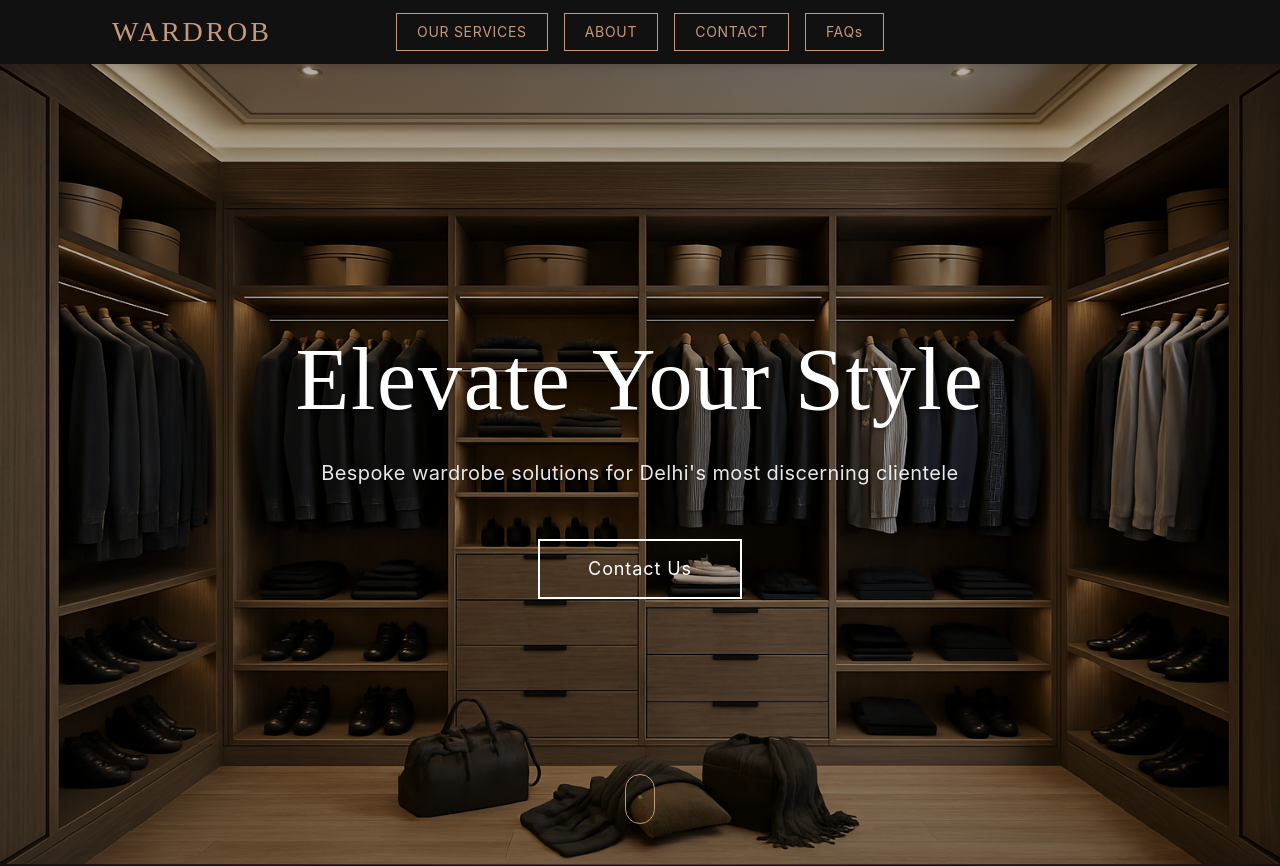
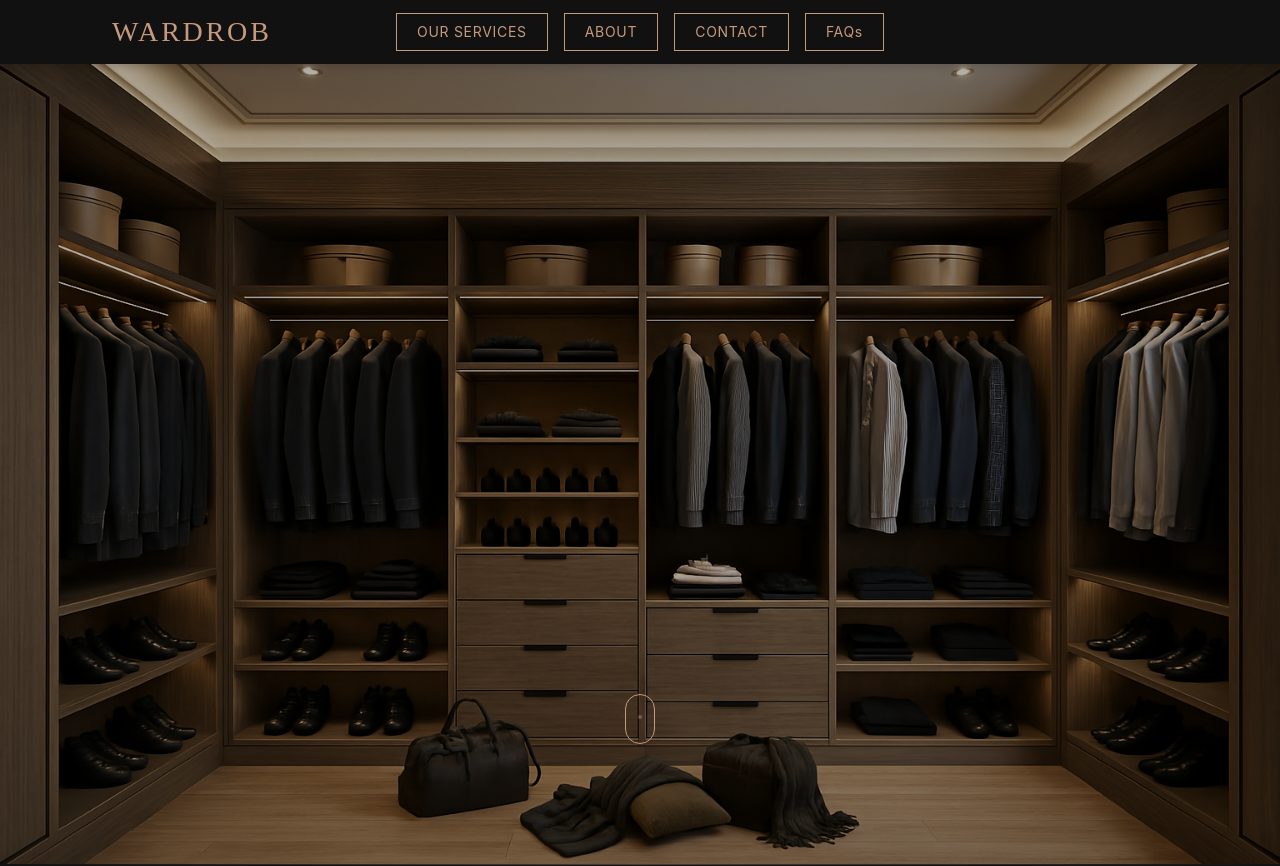
Before and after one commit to infospiceinteriors-pixel/spiceinteriorswebsite, a React (Vite) app: page / in a window 1280 px wide. Shown: the top 866 px of the page. Built offline with nearby package versions, Linux system fonts and the light colour scheme.

Commit message:
hero change

```diff
--- a/src/layouts/MainLayout.tsx
+++ b/src/layouts/MainLayout.tsx
@@ -334,8 +334,7 @@ const MainLayout = ({ children }: MainLayoutProps) => {
               <Typography variant="subtitle2" sx={{ mb: 2 }}>Contact</Typography>
               <Typography variant="body2" sx={{ opacity: 0.7 }}>
                 Delhi NCR, India<br />
-                contact@wardrob.com<br />
-                +91 98XXXXXXXX
+                +31 683142404
               </Typography>
             </Box>
           </Box>
--- a/src/sections/HeroSection.tsx
+++ b/src/sections/HeroSection.tsx
@@ -1,4 +1,4 @@
-import { Box, Typography, Button, useTheme, useMediaQuery } from '@mui/material';
+import { Box, useTheme, useMediaQuery } from '@mui/material';
 import { styled } from '@mui/material/styles';
 
 const HeroSectionWrapper = styled(Box)(({ theme }) => ({
@@ -19,10 +19,10 @@ const HeroSectionWrapper = styled(Box)(({ theme }) => ({
   boxSizing: 'border-box',
   margin: 0,
   padding: 0,
-  paddingTop: '64px',
+  paddingTop: 0,
   [theme.breakpoints.down('sm')]: {
     backgroundAttachment: 'scroll',
-    paddingTop: '56px',
+    paddingTop: 0,
   },
 }));
 
@@ -35,7 +35,7 @@ const ContentWrapper = styled(Box)(({ theme }) => ({
   display: 'flex',
   alignItems: 'center',
   justifyContent: 'center',
-  minHeight: 'calc(100vh - 64px)',
+  minHeight: '100vh',
   [theme.breakpoints.up('xl')]: {
     maxWidth: '1800px',
     padding: theme.spacing(0, 6),
@@ -51,13 +51,13 @@ const ContentWrapper = styled(Box)(({ theme }) => ({
   },
   [theme.breakpoints.down('sm')]: {
     padding: theme.spacing(0, 2.5),
-    minHeight: 'calc(100vh - 56px)',
+    minHeight: '100vh',
   },
 }));
 
 const ScrollIndicator = styled(Box)(({ theme }) => ({
   position: 'absolute',
-  bottom: 40,
+  bottom: 120,
   left: '50%',
   transform: 'translateX(-50%)',
   width: 30,
@@ -87,7 +87,7 @@ const ScrollIndicator = styled(Box)(({ theme }) => ({
     },
   },
   [theme.breakpoints.down('sm')]: {
-    bottom: 20,
+    bottom: 100,
   },
 }));
 
@@ -105,74 +105,7 @@ const HeroSection = () => {
   return (
     <HeroSectionWrapper id="home">
       <ContentWrapper>
-        <Box sx={{
-          maxWidth: '1200px',
-          mx: 'auto',
-          position: 'relative',
-          zIndex: 2,
-          width: '100%',
-          display: 'flex',
-          flexDirection: 'column',
-          alignItems: 'center',
-          justifyContent: 'center',
-          transform: 'translateY(-32px)'
-        }}>
-          <Typography
-            variant={isMobile ? "h3" : "h1"}
-            component="h1"
-            sx={{
-              mb: { xs: 2, md: 3 },
-              fontWeight: 300,
-              textShadow: '0 2px 4px rgba(0,0,0,0.3)',
-              fontSize: {
-                xs: '2.5rem',
-                sm: '3.5rem',
-                md: '4.5rem',
-                lg: '5.5rem'
-              }
-            }}
-          >
-            Elevate Your Style
-          </Typography>
-          <Typography
-            variant="subtitle1"
-            sx={{
-              mb: { xs: 4, md: 6 },
-              maxWidth: 800,
-              mx: 'auto',
-              color: 'rgba(255,255,255,0.9)',
-              textShadow: '0 1px 2px rgba(0,0,0,0.2)',
-              fontSize: {
-                xs: '1rem',
-                md: '1.125rem',
-                lg: '1.25rem'
-              },
-              px: { xs: 2, sm: 0 }
-            }}
-          >
-            Bespoke wardrobe solutions for Delhi's most discerning clientele
-          </Typography>
-          <Button
-            variant="outlined"
-            onClick={() => scrollToSection('contact')}
-            sx={{
-              color: '#FFFFFF',
-              borderColor: '#FFFFFF',
-              borderWidth: '2px',
-              borderRadius: 0,
-              '&:hover': {
-                borderColor: 'rgba(255,255,255,0.8)',
-                backgroundColor: 'rgba(255,255,255,0.1)',
-                borderWidth: '2px',
-              },
-              px: { xs: 4, md: 6 },
-              py: { xs: 1, md: 1.5 },
-              fontSize: { xs: '0.875rem', md: '1rem', lg: '1.125rem' }
-            }}
-          >
-            Contact Us
-          </Button>
-        </Box>
+        {/* Empty content wrapper - no text or buttons */}
       </ContentWrapper>
       <ScrollIndicator />
     </HeroSectionWrapper>
```
